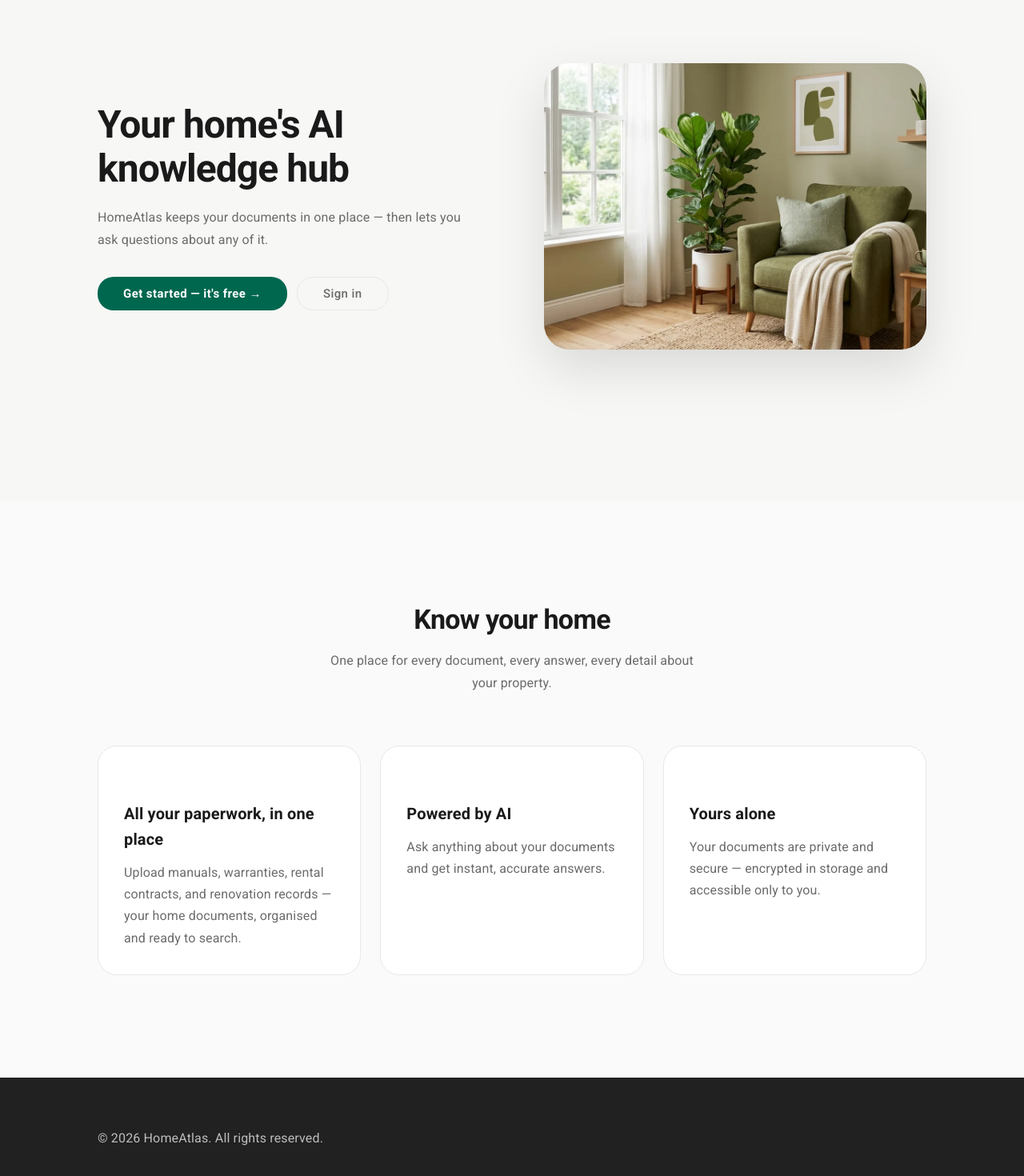
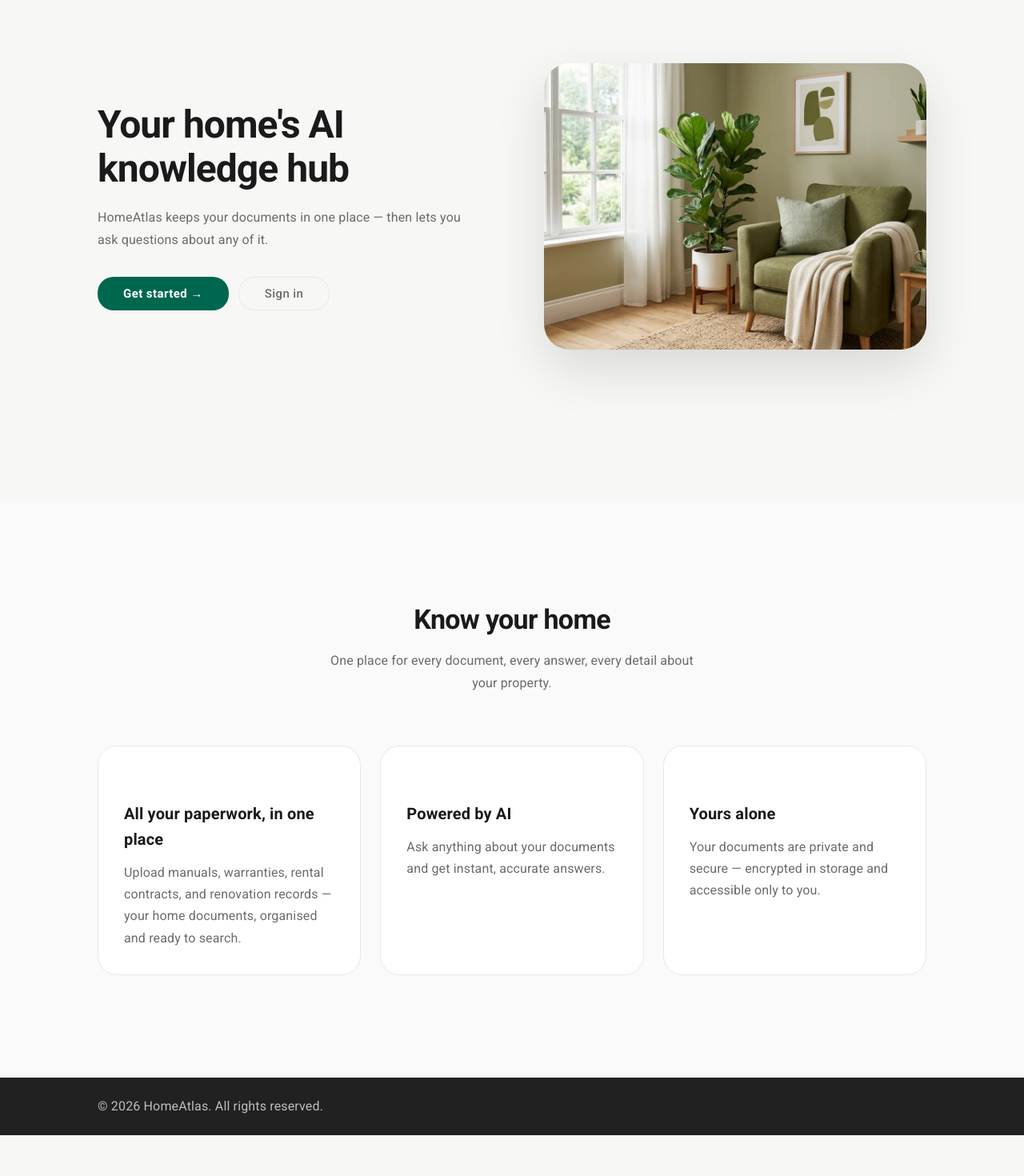
Before and after one commit to doobeedoodoo/home-atlas, a React (Vite) app in the folder apps/web/: page / in a window 1280 px wide. Shown: the part 174-1644 px from the top of the page at 80% size. After the commit the page ends 1593 px from the top, so only its background shows below. Built offline with nearby package versions, Linux system fonts and the light colour scheme; no server answers; some icons are missing.

Commit message:
fix: minor UI improvements

```diff
--- a/apps/web/src/pages/Landing/components/HeroSection.tsx
+++ b/apps/web/src/pages/Landing/components/HeroSection.tsx
@@ -51,7 +51,7 @@
                 disableElevation
                 sx={{ borderRadius: 2.5, fontWeight: 600, px: 4 }}
               >
-                Get started — it's free →
+                Get started →
               </Button>
               <Button
                 component={RouterLink}
--- a/apps/web/src/pages/Landing/components/LandingFooter.tsx
+++ b/apps/web/src/pages/Landing/components/LandingFooter.tsx
@@ -4,7 +4,7 @@
 export function LandingFooter() {
   return (
     <Box component="footer" sx={{ bgcolor: 'grey.900', color: 'grey.400' }}>
-      <Box sx={{ maxWidth: 1100, mx: 'auto', px: { xs: 3, md: 4 }, py: 8 }}>
+      <Box sx={{ maxWidth: 1100, mx: 'auto', px: { xs: 3, md: 4 }, py: { xs: 2, md: 3 } }}>
         <Typography variant="body1" color="gray.700">
           &copy; {new Date().getFullYear()} HomeAtlas. All rights reserved.
         </Typography>
```
